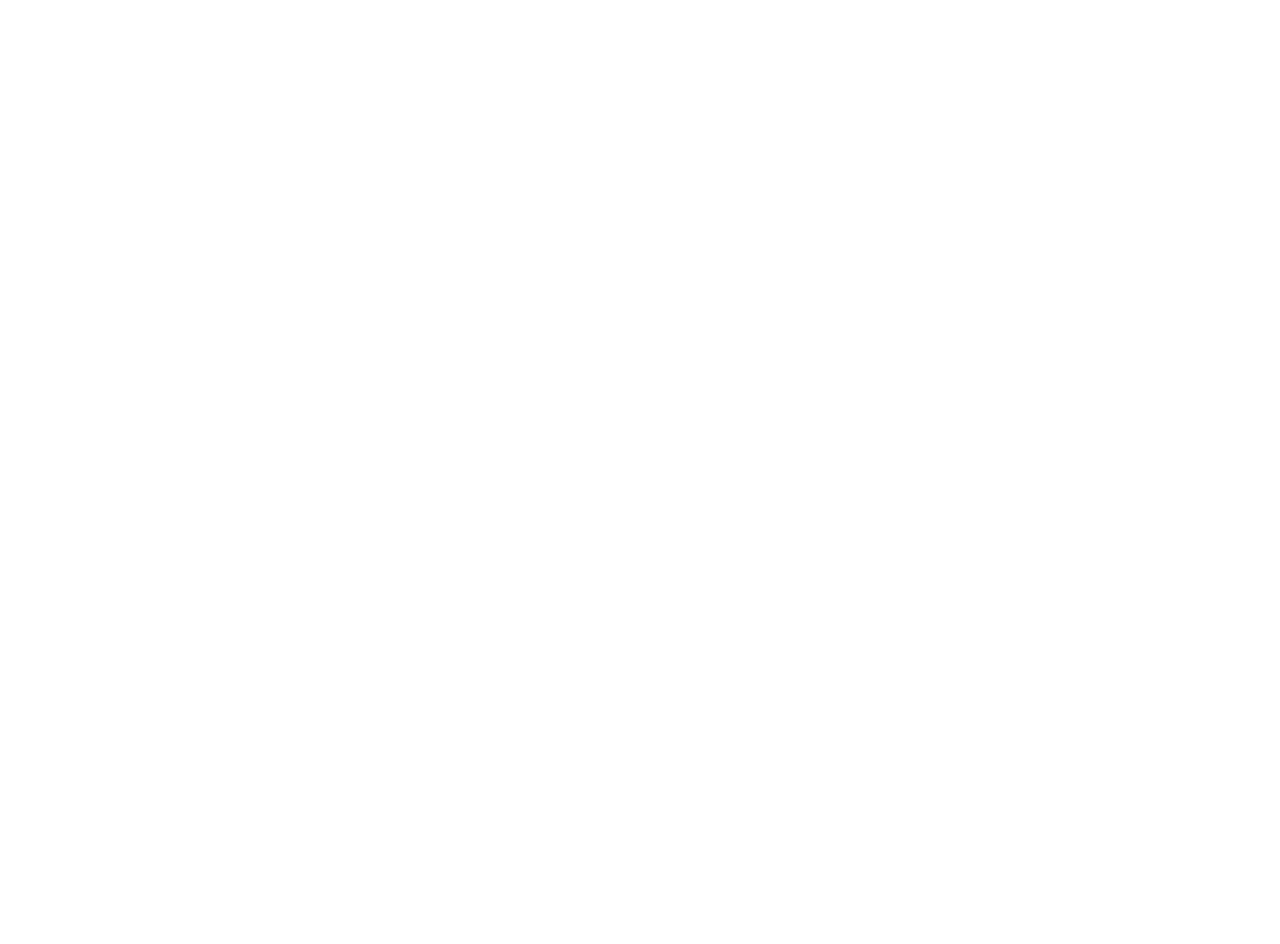
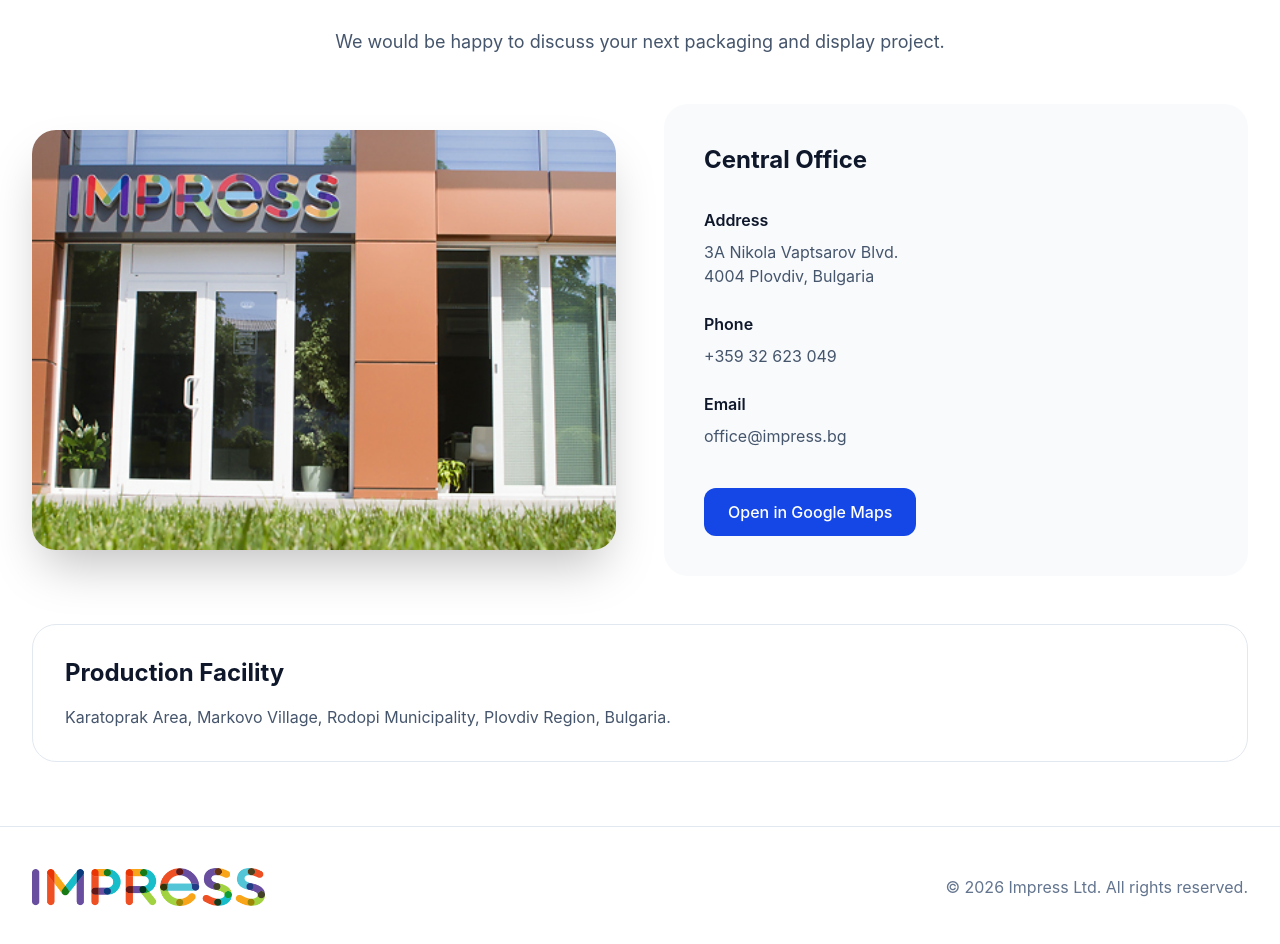
Before and after one commit to svetoslavsgeorgiev84/impress-digital-platform, a React (Vite) app in the folder impress-spa/: page / in a window 1280 px wide. Shown: the part 3640-4584 px from the top of the page. Before the commit the page ends 3504 px from the top, so only its background shows below. Built offline with nearby package versions, Linux system fonts and the light colour scheme.

Commit message:
feat: add gallery and contact sections

```diff
--- a/impress-spa/src/App.tsx
+++ b/impress-spa/src/App.tsx
@@ -6,6 +6,8 @@
 import Solutions from "./sections/Solutions/Solutions";
 import BackToTop from "./components/ui/BackToTop/BackToTop";
 import Gallery from "./sections/Gallery/Gallery";
+import Contact from "./sections/Contact/Contact";
+import Footer from "./components/layout/Footer/Footer";
 
 function App() {
   return (
@@ -16,7 +18,9 @@
       <Solutions />
       <Capabilities />
       <Gallery />
+      <Contact />
       <BackToTop />
+      <Footer />
     </MainLayout>
   );
 }
--- /dev/null
+++ b/impress-spa/src/components/layout/Footer/Footer.tsx
@@ -0,0 +1,25 @@
+import Container from "../../ui/Container/Container";
+import logo from "../../../assets/logos/impress-logo.png";
+
+function Footer() {
+  return (
+    <footer className="border-t border-slate-200 py-10">
+      <Container>
+        <div className="flex flex-col items-center justify-between gap-8 lg:flex-row">
+          <img
+            src={logo}
+            alt="Impress"
+            className="h-10 w-auto"
+          />
+
+          <p className="text-slate-500">
+            © {new Date().getFullYear()} Impress Ltd.
+            All rights reserved.
+          </p>
+        </div>
+      </Container>
+    </footer>
+  );
+}
+
+export default Footer;
--- /dev/null
+++ b/impress-spa/src/sections/Contact/Contact.tsx
@@ -0,0 +1,126 @@
+import Container from "../../components/ui/Container/Container";
+import Section from "../../components/ui/Section/Section";
+import officeImage from "../../assets/contact/office.jpg";
+
+function Contact() {
+  const officeMaps =
+    "https://maps.app.goo.gl/478yMuUuHHHzQdvKA";
+
+  return (
+    <Section id="contact">
+      <Container>
+        <div className="text-center">
+          <p className="text-sm font-semibold uppercase tracking-[0.3em] text-blue-700">
+            Contact
+          </p>
+
+          <h2 className="mt-4 text-4xl font-bold text-slate-900">
+            Get in Touch
+          </h2>
+
+          <p className="mx-auto mt-6 max-w-3xl text-lg text-slate-600">
+            We would be happy to discuss your next packaging
+            and display project.
+          </p>
+        </div>
+
+        <div className="mt-12 grid gap-12 lg:grid-cols-2 lg:items-center">
+          <div>
+            <img
+              src={officeImage}
+              alt="Impress office"
+              className="
+                h-[420px]
+                w-full
+                rounded-3xl
+                object-cover
+                shadow-2xl
+              "
+            />
+          </div>
+
+          <div className="rounded-3xl bg-slate-50 p-10">
+            <h3 className="text-2xl font-bold text-slate-900">
+              Central Office
+            </h3>
+
+            <div className="mt-8 space-y-6 text-slate-600">
+              <div>
+                <p className="font-semibold text-slate-900">
+                  Address
+                </p>
+
+                <p className="mt-2">
+                  3A Nikola Vaptsarov Blvd.<br />
+                  4004 Plovdiv, Bulgaria
+                </p>
+              </div>
+
+              <div>
+                <p className="font-semibold text-slate-900">
+                  Phone
+                </p>
+
+                <p className="mt-2">
+                  +359 32 623 049
+                </p>
+              </div>
+
+              <div>
+                <p className="font-semibold text-slate-900">
+                  Email
+                </p>
+
+                <p className="mt-2">
+                  office@impress.bg
+                </p>
+              </div>
+            </div>
+
+            <a
+              href={officeMaps}
+              target="_blank"
+              rel="noopener noreferrer"
+              className="
+                mt-10
+                inline-flex
+                rounded-xl
+                bg-blue-700
+                px-6
+                py-3
+                font-medium
+                text-white
+                transition-all
+                duration-300
+                hover:bg-blue-800
+              "
+            >
+              Open in Google Maps
+            </a>
+          </div>
+        </div>
+
+        <div
+          className="
+            mt-12
+            rounded-3xl
+            border
+            border-slate-200
+            p-8
+          "
+        >
+          <h3 className="text-2xl font-bold text-slate-900">
+            Production Facility
+          </h3>
+
+          <p className="mt-4 text-slate-600">
+            Karatoprak Area, Markovo Village,
+            Rodopi Municipality, Plovdiv Region, Bulgaria.
+          </p>
+        </div>
+      </Container>
+    </Section>
+  );
+}
+
+export default Contact;
```
Also changed, not shown: impress-spa/src/assets/contact/office.jpg (renamed from impress-spa/src/assets/gallery/office.jpg).
